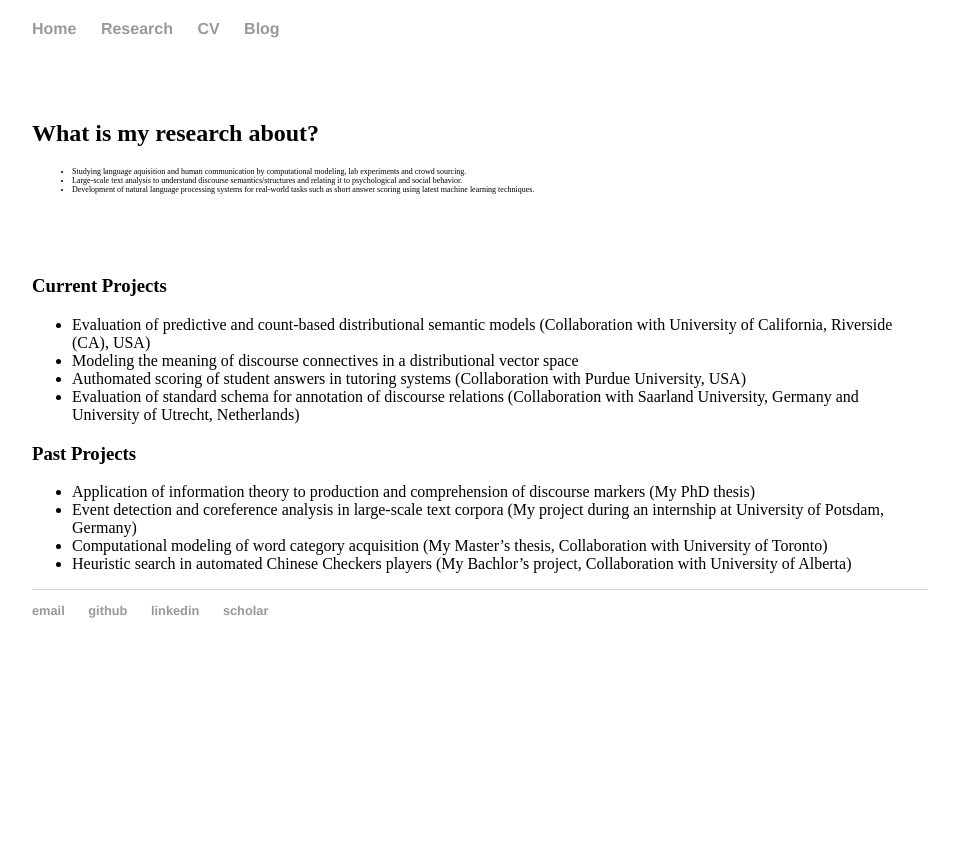
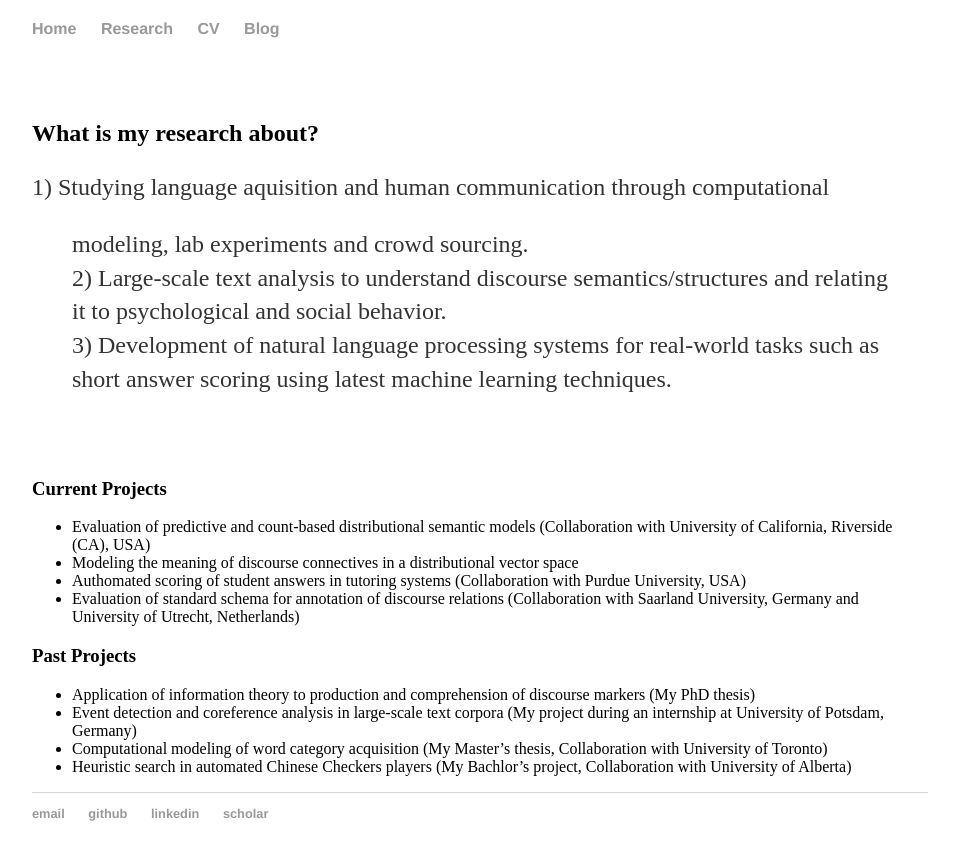
Before and after one commit to FTAsr/ftasr.github.io, a Jekyll site: the page built from research/index.md, in a window 1280 px wide. Shown: the top 860 px of the page, without its empty margins (160-1119 px from the left). Built offline with Jekyll 4.4.1, drawn with Linux system fonts in a browser that asks for light colours.

Commit message:
picture adjustment

```diff
--- a/css/main.css
+++ b/css/main.css
@@ -53,7 +53,3 @@ ul.posts li {
    width:75%;
    height:80%;
 }
-
-.bigFont li{
-font-size:8px;
-}
--- a/research/index.md
+++ b/research/index.md
@@ -7,11 +7,13 @@ title: Research
 
 ## What is my research about?
 
-<ul class="bigFont">
-<li>Studying language aquisition and human communication by computational modeling, lab experiments and crowd sourcing.</li>
-<li>Large-scale text analysis to understand discourse semantics/structures and relating it to psychological and social behavior.</li>
-<li>Development of natural language processing systems for real-world tasks such as short answer scoring using latest machine learning techniques.</li>
-</ul>
+1) Studying language aquisition and human communication through computational
+> modeling, lab experiments and crowd sourcing.<br>
+2) Large-scale text analysis to understand discourse semantics/structures
+> and relating it to psychological and social behavior.<br>
+3) Development of natural language processing systems for real-world tasks
+> such as short answer scoring using latest machine learning techniques.<br>
+
 
 &nbsp;
 &nbsp;
```
